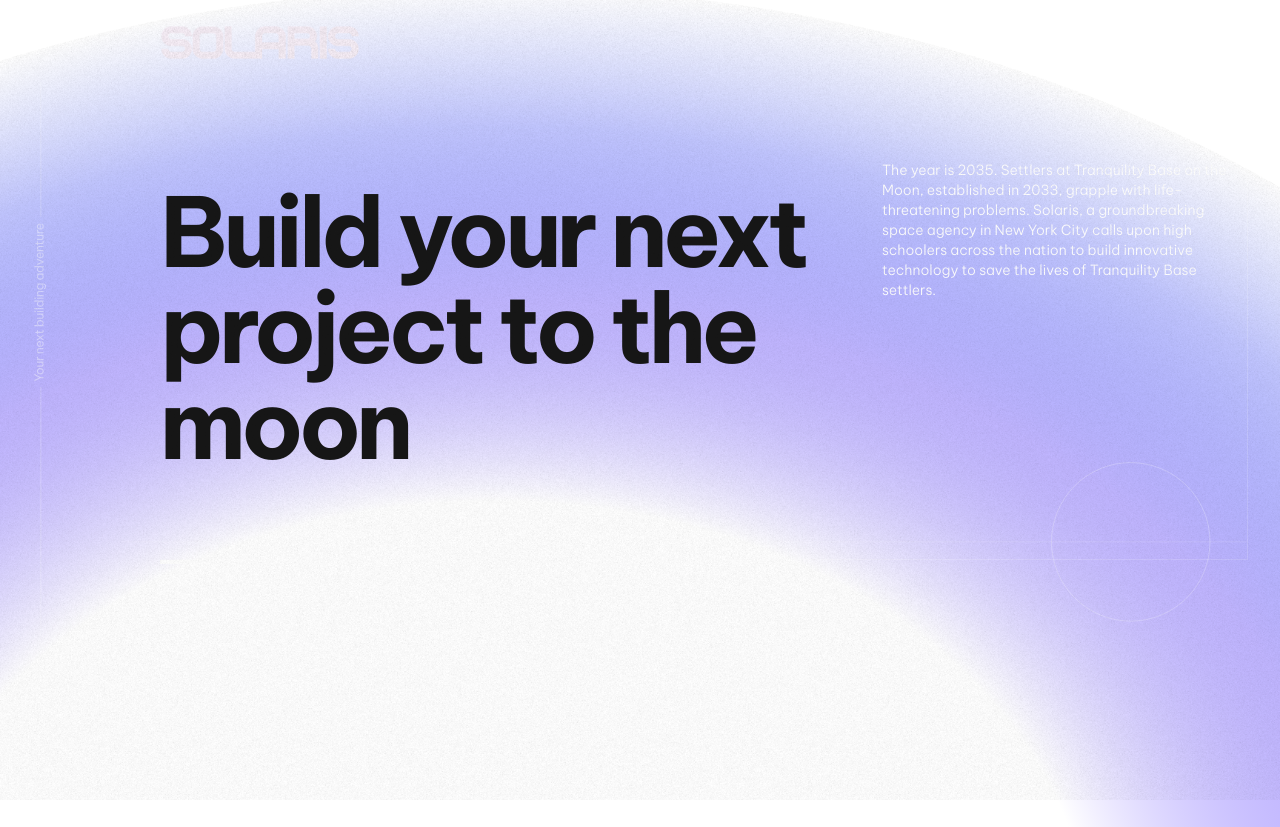
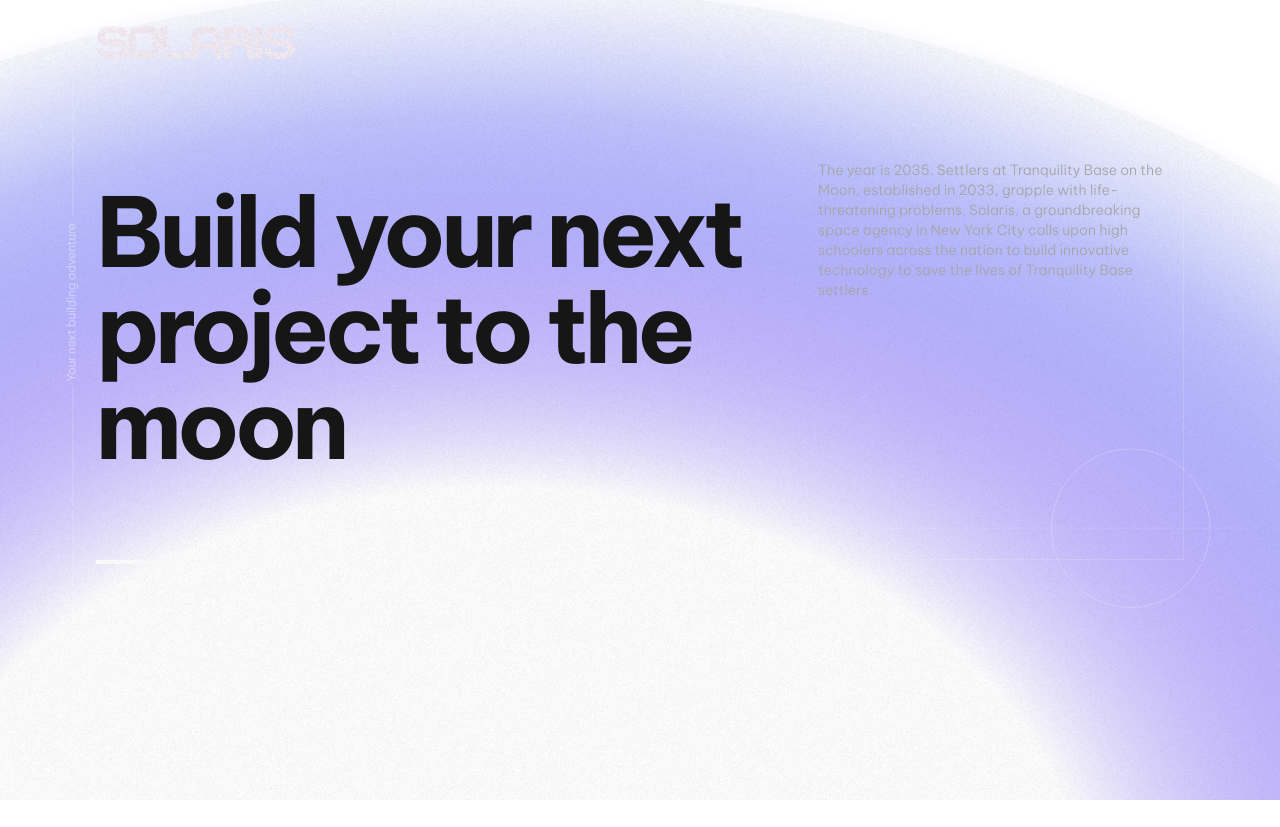
Before and after one commit to PrathamGhaywat/solaris, a Next.js app: page / in a window 1280 px wide. Built offline with nearby package versions, Linux system fonts and the light colour scheme.

Commit message:
fixed spacing issues on different screens & expanding background properly

```diff
--- a/app/page.tsx
+++ b/app/page.tsx
@@ -20,13 +20,13 @@ export default function Home() {
           initial={{ borderColor: "rgba(0, 0, 0, 0)" }}
           animate={{ borderColor: "#FFFFFF2a" }}
           transition={{ duration: 2 }}
-          className="flex justify-center md:flex-row flex-col mt-40 w-[90vw] md:h-[50vh] md:pr-4 gap-6 border-b md:border-r border-[#FFFFFF2a] md:w-[85vw] ml-[5vw] md:ml-[10rem]"
+          className="flex justify-center md:flex-row flex-col mt-40 w-[90vw] md:h-[50vh] md:pr-4 gap-6 border-b md:border-r border-[#FFFFFF2a] md:w-[85vw] ml-[5vw] md:ml-[7.5vw]"
         >
           <motion.div
             initial={{ opacity: 0 }}
             animate={{ opacity: 1 }}
             transition={{ duration: 1 }}
-            className="tracking-tighter w-full md:w-2/3 md:pt-6 pt-20 md:p-0 font-bold	text-[4.2rem] md:text-[6rem] 2xl:text-[8rem] leading-none md:pb-12"
+            className="tracking-tighter	 w-full md:w-2/3 md:pt-6 pt-20 md:p-0 font-bold	text-[4.2rem] md:text-[6rem] 2xl:text-[8rem] leading-none md:pb-12"
           >
             <h1>Build your next project to the moon</h1>
           </motion.div>
@@ -34,7 +34,7 @@ export default function Home() {
             initial={{ opacity: 0 }}
             animate={{ opacity: 1 }}
             transition={{ duration: 2, delay: 1 }}
-            className="w-4/5 md:w-1/3 md:p-0 pb-12 font-light text-sm 2xl:text-lg text-[white]"
+            className="w-4/5 md:w-1/3 md:p-0 pb-12 font-light text-sm 2xl:text-lg text-[#AAA]"
           >
             <h1>
               The year is 2035. Settlers at Tranquility Base on the Moon,
@@ -49,7 +49,7 @@ export default function Home() {
           initial={{ opacity: 0 }}
           animate={{ opacity: 1 }}
           transition={{ duration: 2, delay: 0.5 }}
-          className="md:w-[10vw] w-[20vw] ml-[5vw] md:ml-[10rem] h-[4px] bg-[#FFF]"
+          className="md:w-[10vw] w-[20vw] ml-[5vw] md:ml-[7.5vw] h-[4px] bg-[#FFF]"
         ></motion.div>
       </div>
     </>
--- a/components/bg.tsx
+++ b/components/bg.tsx
@@ -13,6 +13,7 @@ export default function Bg() {
         <motion.svg
           preserveAspectRatio="xMidYMid slice"
           width="100vw"
+          height="100vh"
           className="absolute md:block hidden z-[-1]"
           viewBox="0 0 1728 1117"
           fill="none"
@@ -113,6 +114,7 @@ export default function Bg() {
           xmlns="http://www.w3.org/2000/svg"
           preserveAspectRatio="xMidYMid slice"
           width="100vw"
+          height="100vh"
           className="absolute md:hidden block z-[-1]"
           initial="hidden"
           animate="visible"
@@ -171,7 +173,7 @@ export default function Bg() {
         viewBox="0 0 284 1048"
         fill="none"
         xmlns="http://www.w3.org/2000/svg"
-        className="absolute 2xl:mx-[1rem] right-0 md:block hidden left-0 my-4 z-[-1]"
+        className="absolute left-8 my-4 z-[-1] md:block hidden"
       >
         <motion.line
           x2="9.5"
--- a/components/nav.tsx
+++ b/components/nav.tsx
@@ -2,7 +2,7 @@ import Image from "next/image";
 
 export default function Nav() {
   return (
-    <div className="fixed px-[5vw] md:px-[10rem] py-6 z-99">
+    <div className="fixed px-[5vw] md:px-[7.5vw] py-6 z-99">
       <Image src="/logo.png" alt="logo" width={200} height={0} />
     </div>
   );
```
